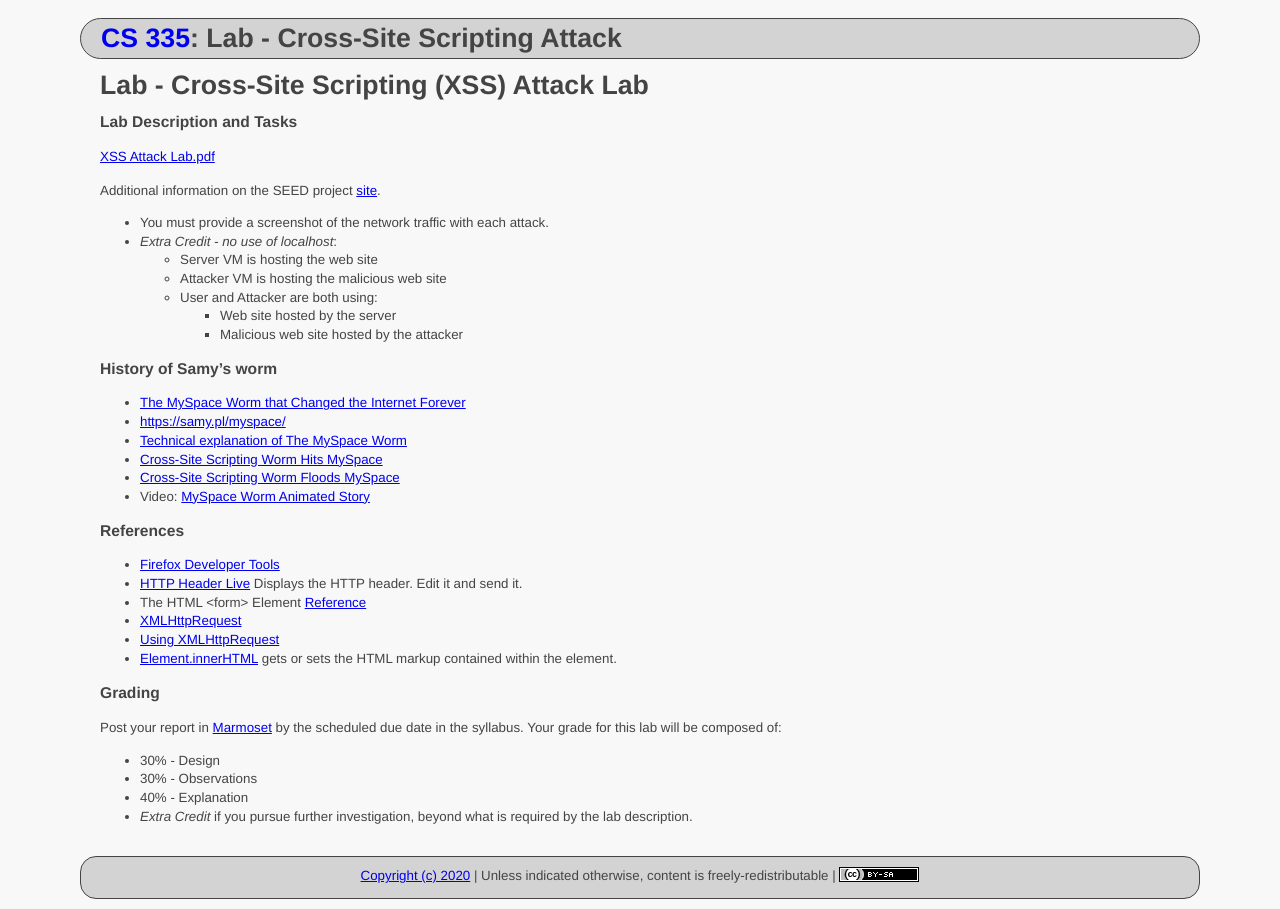
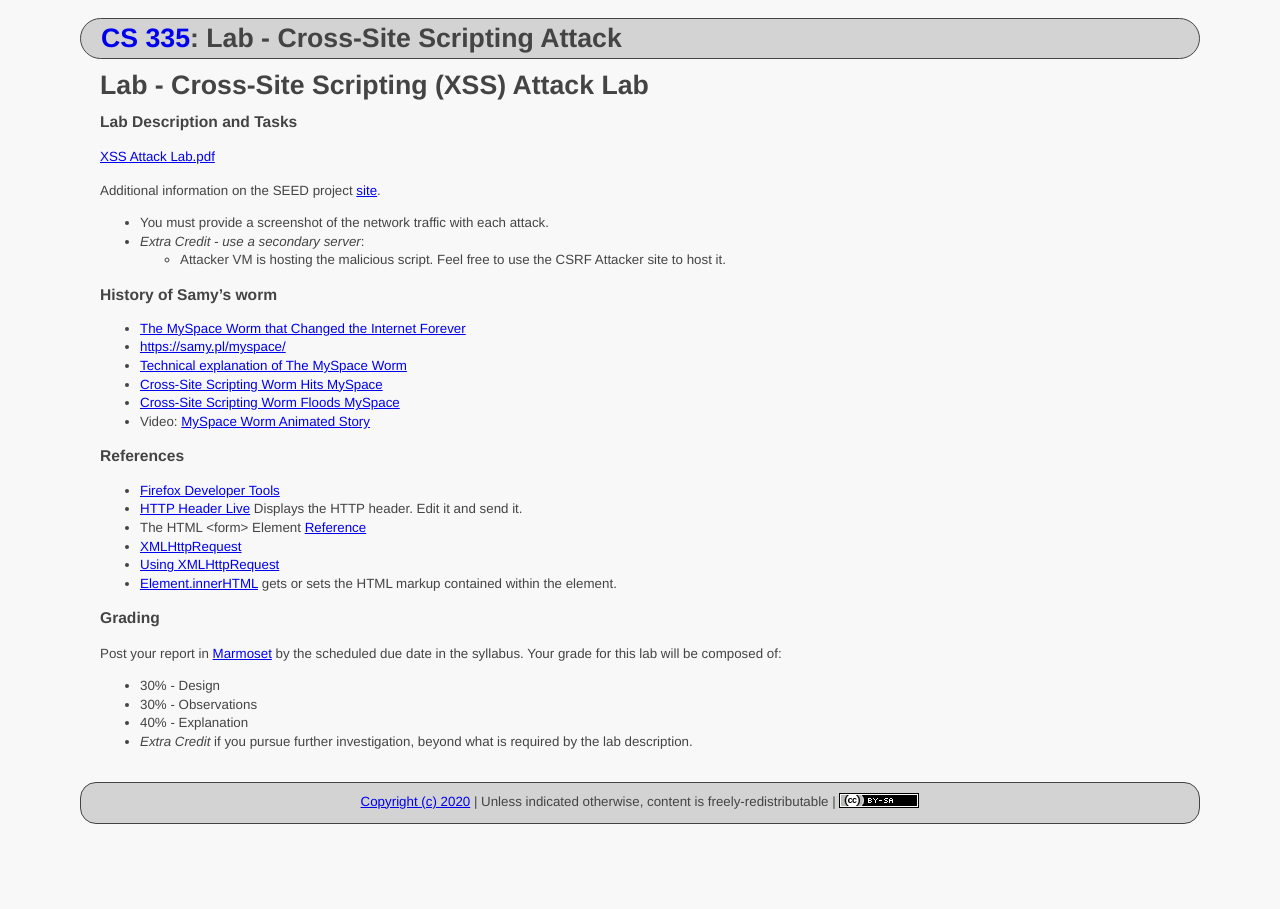
Before and after one commit to ycpcs/cs335-spring2020, a Jekyll site: the page built from labs/xss_attack.md, in a window 1280 px wide. Built offline with Jekyll 4.4.1, drawn with Linux system fonts in a browser that asks for light colours.

Commit message:
Update to the lab.

```diff
--- a/labs/xss_attack.md
+++ b/labs/xss_attack.md
@@ -13,12 +13,8 @@ title: Lab - Cross-Site Scripting Attack
 Additional information on the SEED project [site](https://seedsecuritylabs.org/Labs_16.04/Web/Web_XSS_Elgg/).
 
 - You must provide a screenshot of the network traffic with each attack.
-- *Extra Credit - no use of localhost*:
-  - Server VM is hosting the web site
-  - Attacker VM is hosting the malicious web site
-  - User and Attacker are both using:
-    - Web site hosted by the server
-    - Malicious web site hosted by the attacker
+- *Extra Credit - use a secondary server*:
+  - Attacker VM is hosting the malicious script. Feel free to use the CSRF Attacker site to host it.
 
 ### History of Samy's worm
 - [The MySpace Worm that Changed the Internet Forever](https://www.vice.com/en_us/article/wnjwb4/the-myspace-worm-that-changed-the-internet-forever)
```
